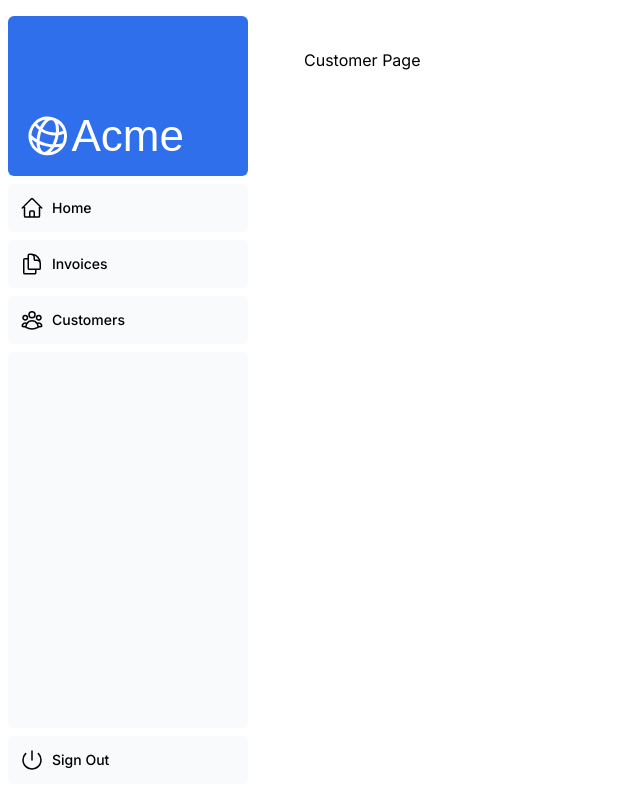
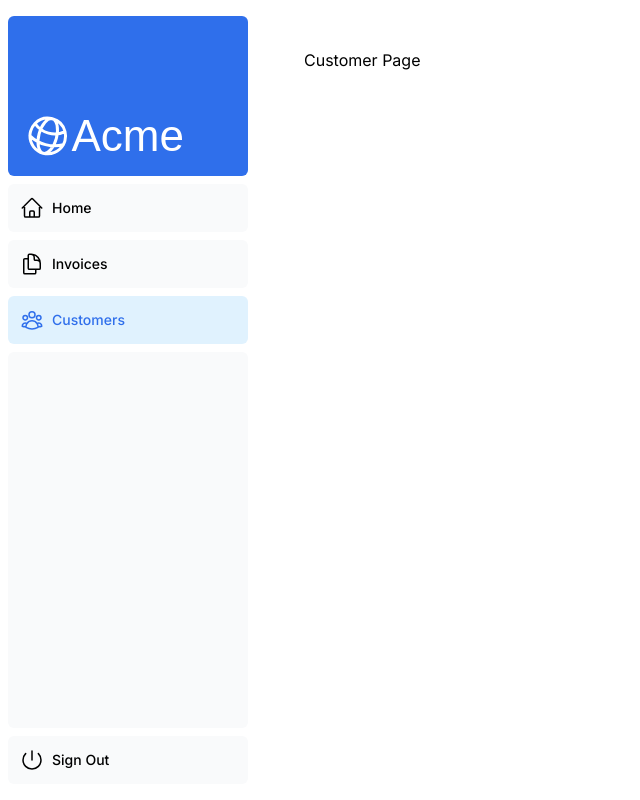
Before and after one commit to thalesraymond/nextjs-lab, a Next.js app in the folder nextjs-dashboard/: page /dashboard/customers in a window 1280 px wide. Shown: the whole page, without its empty margins (0-640 px from the left). Built offline with nearby package versions, Linux system fonts and the light colour scheme; a web font is replaced by a local one.

Commit message:
feat: refactor NavLinks component to use Link from Next.js and improve pathname handling

```diff
--- a/nextjs-dashboard/app/ui/dashboard/nav-links.tsx
+++ b/nextjs-dashboard/app/ui/dashboard/nav-links.tsx
@@ -1,35 +1,42 @@
-import {
-  UserGroupIcon,
-  HomeIcon,
-  DocumentDuplicateIcon,
-} from '@heroicons/react/24/outline';
+"use client";
+
+import { UserGroupIcon, HomeIcon, DocumentDuplicateIcon } from "@heroicons/react/24/outline";
+import clsx from "clsx";
+import Link from "next/link";
+import { usePathname } from "next/navigation";
 
 // Map of links to display in the side navigation.
 // Depending on the size of the application, this would be stored in a database.
 const links = [
-  { name: 'Home', href: '/dashboard', icon: HomeIcon },
+    { name: "Home", href: "/dashboard", icon: HomeIcon },
     {
-    name: 'Invoices',
-    href: '/dashboard/invoices',
+        name: "Invoices",
+        href: "/dashboard/invoices",
         icon: DocumentDuplicateIcon,
     },
-  { name: 'Customers', href: '/dashboard/customers', icon: UserGroupIcon },
+    { name: "Customers", href: "/dashboard/customers", icon: UserGroupIcon },
 ];
 
 export default function NavLinks() {
+    const pathname = usePathname();
     return (
         <>
             {links.map((link) => {
                 const LinkIcon = link.icon;
                 return (
-          <a
+                    <Link
                         key={link.name}
                         href={link.href}
-            className="flex h-[48px] grow items-center justify-center gap-2 rounded-md bg-gray-50 p-3 text-sm font-medium hover:bg-sky-100 hover:text-blue-600 md:flex-none md:justify-start md:p-2 md:px-3"
+                        className={clsx(
+                            "flex h-[48px] grow items-center justify-center gap-2 rounded-md bg-gray-50 p-3 text-sm font-medium hover:bg-sky-100 hover:text-blue-600 md:flex-none md:justify-start md:p-2 md:px-3",
+                            {
+                                "bg-sky-100 text-blue-600": pathname === link.href,
+                            }
+                        )}
                     >
                         <LinkIcon className="w-6" />
                         <p className="hidden md:block">{link.name}</p>
-          </a>
+                    </Link>
                 );
             })}
         </>
```
Lines whose indentation alone changed are shown as unchanged.
